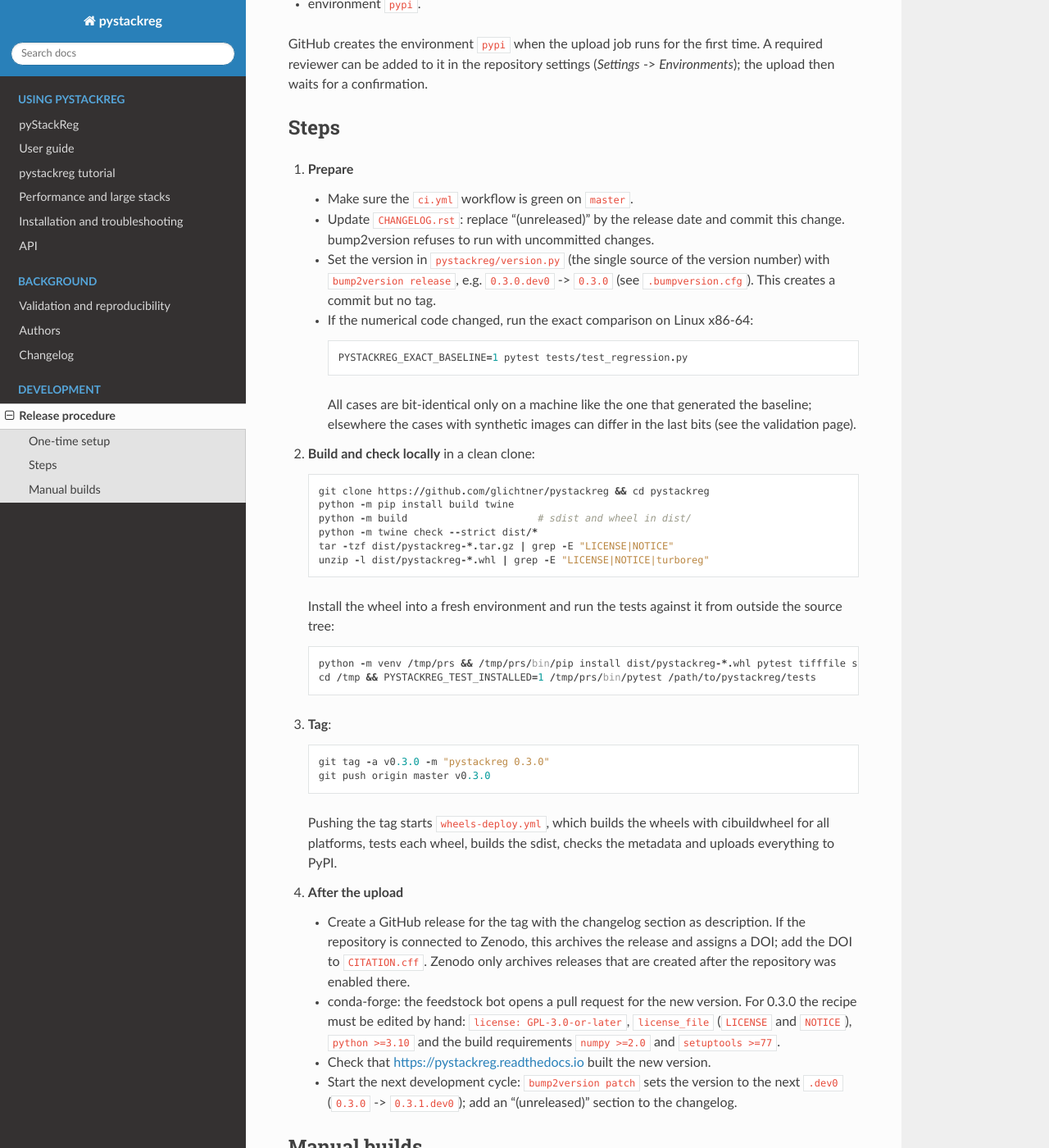
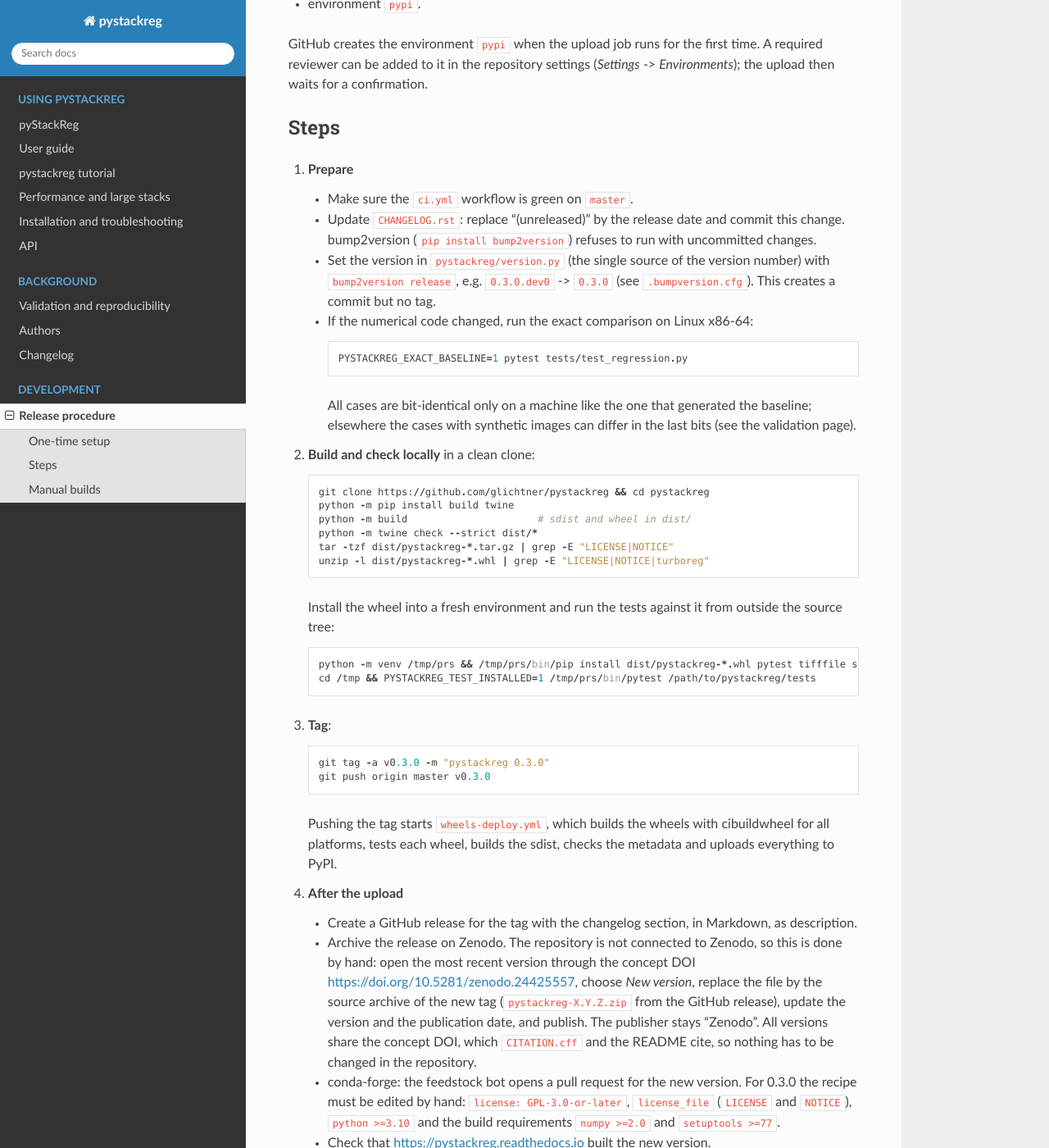
Before and after one commit to glichtner/pystackreg, a Sphinx documentation site: the page built from docs/release.rst, in a window 1280 px wide and 1400 px high, scrolled down 442 px. Shown: the whole window at 82% size. Built offline with Sphinx 7.4.7 and the Read the Docs theme 3.1.0, drawn with Linux system fonts in a browser that asks for light colours.

Commit message:
Bump version: 0.3.0 → 0.3.1.dev0
Start the 0.3.1 development cycle:

- CHANGELOG.rst: section "0.3.1 (unreleased)".
- CITATION.cff and README: the Zenodo concept DOI 10.5281/zenodo.24425557,
  which resolves to the most recent version (0.3.0: 10.5281/zenodo.24425558).
- docs/release.rst: the release is archived on Zenodo by hand (New version
  on the existing record), not through the GitHub integration; how to
  install bump2version.

```diff
--- a/CHANGELOG.rst
+++ b/CHANGELOG.rst
@@ -1,5 +1,8 @@
 Changelog
 =========
+
+0.3.1 (unreleased)
+------------------
 
 0.3.0 (2026-11-21)
 ------------------
--- a/README.rst
+++ b/README.rst
@@ -293,7 +293,8 @@ pyStackReg is a port of existing software, not a new registration algorithm:
 
 If you present or publish results obtained with pyStackReg, please cite the
 paper by Thévenaz et al. (1998) - the authors of TurboReg ask for this - and
-pyStackReg itself (see ``CITATION.cff``).
+pyStackReg itself (`doi:10.5281/zenodo.24425557
+<https://doi.org/10.5281/zenodo.24425557>`_, see ``CITATION.cff``).
 
 License
 -------
--- a/docs/release.rst
+++ b/docs/release.rst
@@ -30,7 +30,8 @@ Steps
 
    * Make sure the ``ci.yml`` workflow is green on ``master``.
    * Update ``CHANGELOG.rst``: replace "(unreleased)" by the release date and
-     commit this change. bump2version refuses to run with uncommitted changes.
+     commit this change. bump2version (``pip install bump2version``) refuses
+     to run with uncommitted changes.
    * Set the version in ``pystackreg/version.py`` (the single source of the
      version number) with ``bump2version release``, e.g. ``0.3.0.dev0`` ->
      ``0.3.0`` (see ``.bumpversion.cfg``). This creates a commit but no tag.
@@ -69,11 +70,16 @@ Steps
 
 4. **After the upload**
 
-   * Create a GitHub release for the tag with the changelog section as
-     description. If the repository is connected to Zenodo, this archives the
-     release and assigns a DOI; add the DOI to ``CITATION.cff``. Zenodo only
-     archives releases that are created after the repository was enabled
-     there.
+   * Create a GitHub release for the tag with the changelog section, in
+     Markdown, as description.
+   * Archive the release on Zenodo. The repository is not connected to
+     Zenodo, so this is done by hand: open the most recent version through
+     the concept DOI https://doi.org/10.5281/zenodo.24425557, choose *New
+     version*, replace the file by the source archive of the new tag
+     (``pystackreg-X.Y.Z.zip`` from the GitHub release), update the version
+     and the publication date, and publish. The publisher stays "Zenodo".
+     All versions share the concept DOI, which ``CITATION.cff`` and the
+     README cite, so nothing has to be changed in the repository.
    * conda-forge: the feedstock bot opens a pull request for the new version.
      For 0.3.0 the recipe must be edited by hand: ``license: GPL-3.0-or-later``,
      ``license_file`` (``LICENSE`` and ``NOTICE``), ``python >=3.10`` and the
--- a/pystackreg/version.py
+++ b/pystackreg/version.py
@@ -1 +1 @@
-__version__ = "0.3.0"
+__version__ = "0.3.1.dev0"
```
Also changed, not shown: .bumpversion.cfg, 1 other file.
